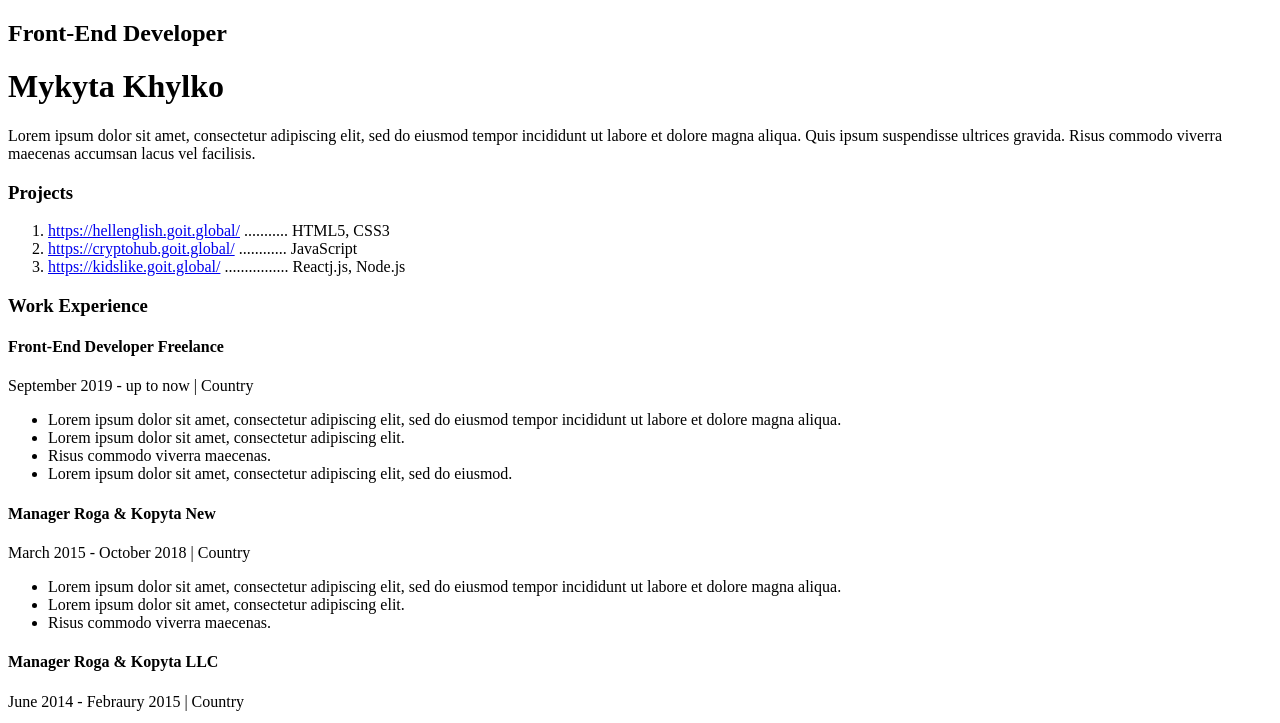
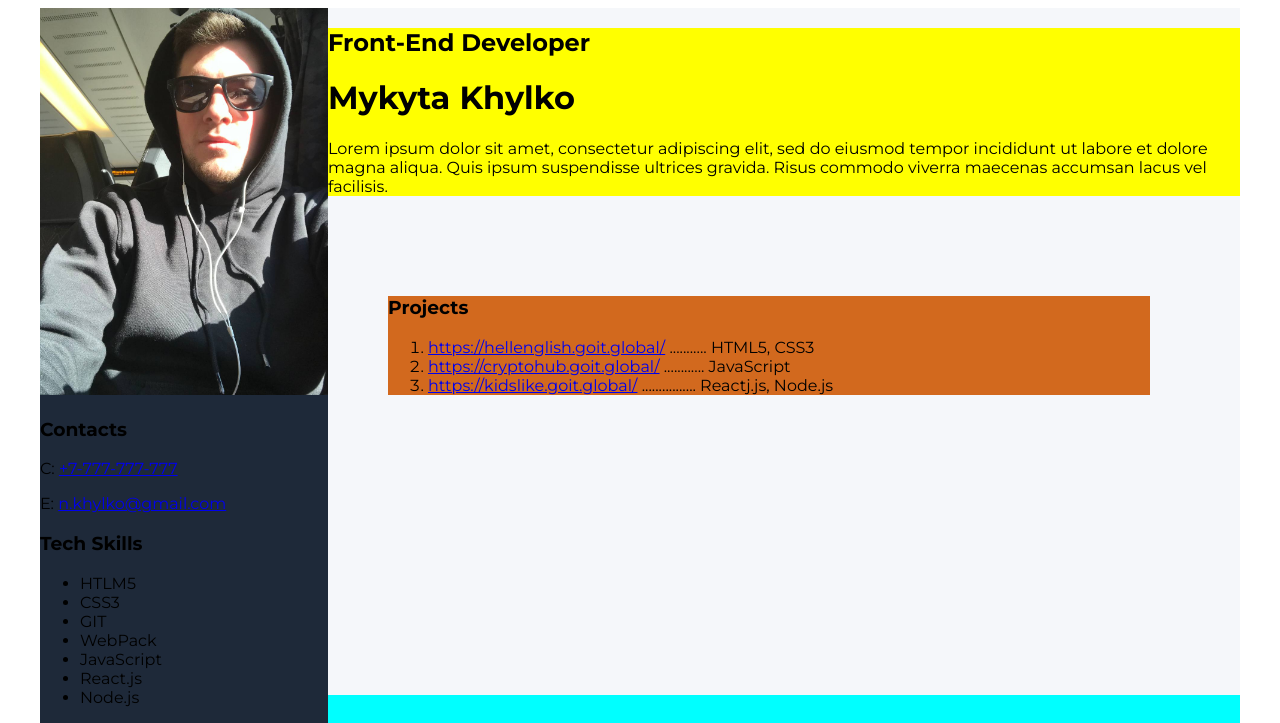
Before and after one commit to Vaipik/html-goit, a plain HTML site: page index.html in a window 1280 px wide. Shown: the top 723 px of the page. Drawn offline with Linux system fonts and the light colour scheme.

Commit message:
css шаблон

```diff
--- a/index.html
+++ b/index.html
@@ -4,15 +4,19 @@
     <meta charset="UTF-8">
     <meta http-equiv="X-UA-Compatible" content="IE=edge">
     <meta name="viewport" content="width=device-width, initial-scale=1.0">
+    <link rel="preconnect" href="https://fonts.googleapis.com">
+    <link rel="preconnect" href="https://fonts.gstatic.com" crossorigin>
+    <link href="https://fonts.googleapis.com/css2?family=Montserrat:wght@400;700&display=swap" rel="stylesheet">
+    <link rel="stylesheet" href="styles/styles.css">
     <title>Resume</title>
 </head>
 <body>
     <!-- Main -->
-    <div>
+    <div class="main">
         <!-- main content -->
-        <div>
+        <div class="main-content">
             <!-- about user -->
-            <div>
+            <div class="about">
 
                 <h2>
                     Front-End Developer
@@ -30,7 +34,7 @@
             </div>
 
             <!-- projects -->
-            <div>
+            <div class="projects">
 
                 <h3>
                     Projects
@@ -56,7 +60,7 @@
             </div>
 
             <!-- work -->
-            <div>
+            <div class="work">
                 <h3>
                     Work Experience
                 </h3>
@@ -131,7 +135,7 @@
             </div>
 
             <!-- Education -->
-            <div>
+            <div  class="education">
                 <h3>
                     Education
                 </h3>
@@ -161,7 +165,7 @@
         </div>
 
         <!-- sidebar -->
-        <aside>
+        <aside class="sidebar">
             <img src="img/photo.jpg" alt="user photo" width="288" height="387">
             <!-- contacts -->
             <div>
--- a/styles/styles.css
+++ b/styles/styles.css
@@ -0,0 +1,44 @@
+body{
+    font-family: 'Montserrat', sans-serif;
+}
+
+/* main styles */
+.main{
+    display: flex;
+    flex-direction: row-reverse;
+    background-color: #f5f7fa;
+    width: 1200px;
+    margin: 0 auto;
+}
+
+/* main styles */
+.main-styles{
+    background-color: fff;
+}
+
+/* about styles */
+.about{
+    background-color: yellow;
+}
+
+/* project styles */
+.projects{
+    background-color: chocolate;
+    margin: 100px 90px 300px 60px;
+}
+
+/* work */
+.work{
+    background-color: cyan;
+    padding: 100px 40px 50px 20px;
+}
+
+/* education */
+.education{
+    background-color: darkblue;
+}
+
+/* sidebar styles */
+.sidebar{
+    background-color: #1e2939;
+}
```
